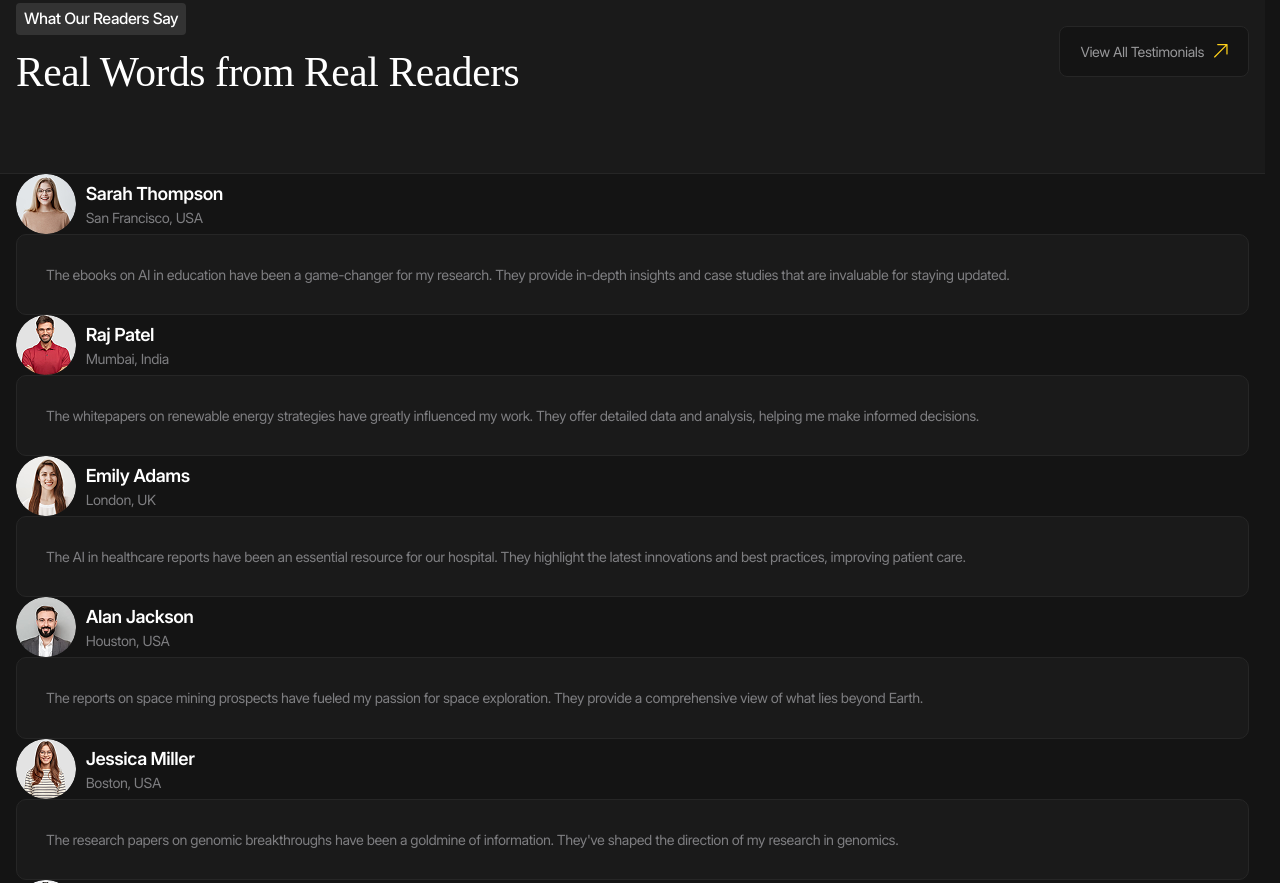
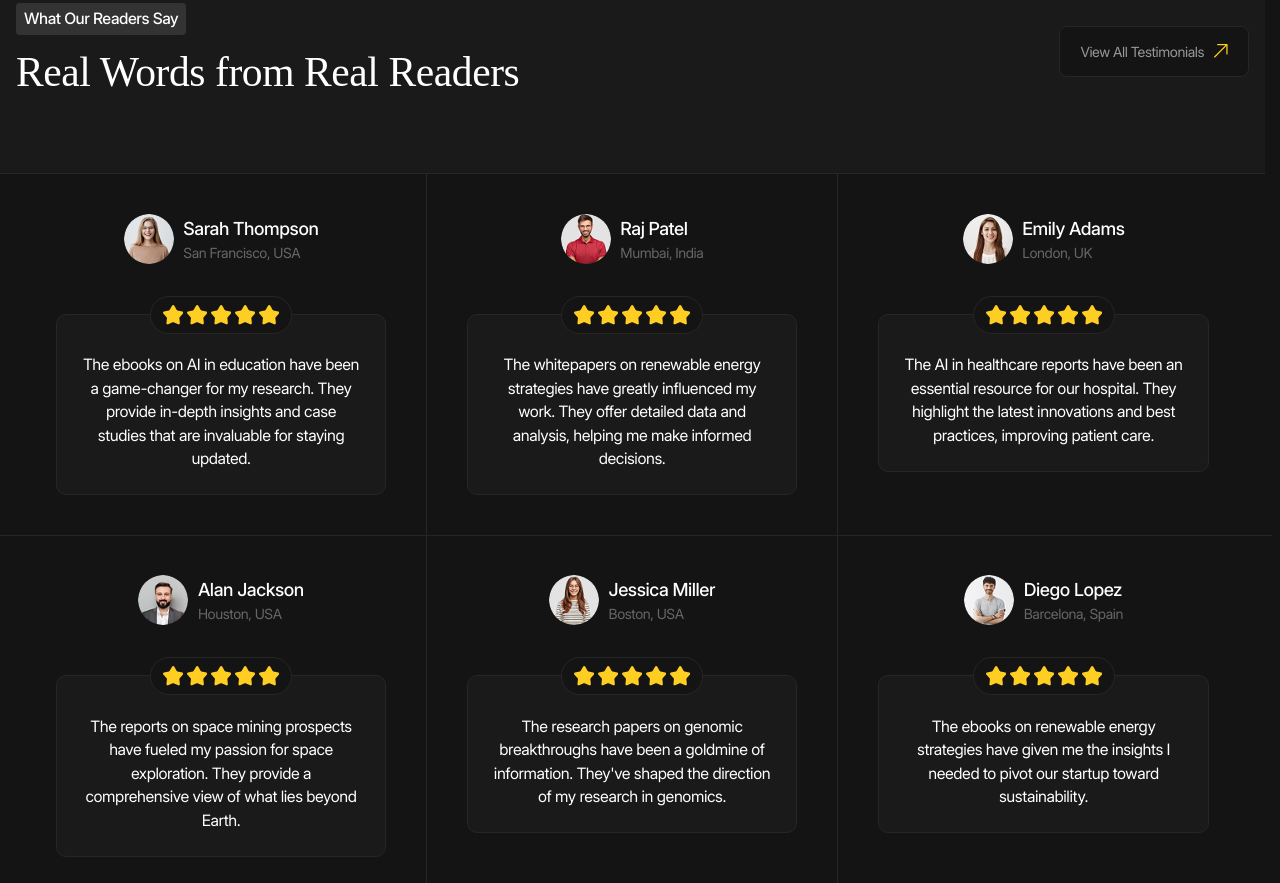
Before and after one commit to NikCerny/future-tech, a website with bundled scripts: page index.html in a window 1280 px wide. Shown: the part 4830-5713 px from the top of the page. Built offline with nearby package versions, Linux system fonts and the light colour scheme; files whose address does not match are found by name.

Commit message:
add reviews styles

```diff
--- a/index.html
+++ b/index.html
@@ -1249,11 +1249,13 @@
                 Unlock Valuable Knowledge with FutureTech's Resources
               </h2>
             </div>
-            <a href="#" class="section__link button"
-              ><span class="icon icon--yellow-arrow"
-                >View All Resources</span
-              ></a
-            >
+            <div class="section__actions">
+              <a href="#" class="section__link button"
+                ><span class="icon icon--yellow-arrow"
+                  >View All Resources</span
+                ></a
+              >
+            </div>
           </div>
         </header>
         <div class="section__body">
--- /dev/null
+++ b/styles/blocks/_border-grid.scss
@@ -0,0 +1,39 @@
+@use '../helpers/' as *;
+
+.border-grid {
+    display: grid;
+    @include tablet-above {
+        grid-template-columns: repeat(3,1fr);
+    }
+
+
+    &__item {
+        padding-block: fluid-to-laptop(60,80);
+        position: relative;
+        @include laptop {
+            padding-block: fluid-to-laptop(40,60);
+        }
+
+        @include tablet-above {
+
+            padding-inline: fluid-to-laptop(40,50);
+
+            &:not(:nth-child(3n)){
+                border-right: var(--border);
+            }
+            &:nth-child(3n + 2):nth-child(n + 5)::before {
+                content: '';
+                position: absolute;
+                top: 0;
+                left: calc(50% - 50vw);
+                right: calc(50% - 50vw);
+                border-top: var(--border);
+            }
+        }
+        @include mobile {
+            &:not(:last-child){
+                border-bottom: var(--border);
+            }
+        }
+    }
+}
--- /dev/null
+++ b/styles/blocks/_rating-view.scss
@@ -0,0 +1,24 @@
+@use '../helpers/' as *;
+
+.rating-view {
+    @include flex-center(true);
+    border: var(--border);
+    background-color: var(--color-dark);
+    padding: fluid-to-laptop(8,10) fluid-to-laptop(12,16);
+    column-gap: fluid-to-laptop(4,7);
+    border-radius: rem(100);
+
+    &__star {
+        --size: #{rem(24)};
+        @include square(var(--size));
+        background-image: url('/icons/star.svg');
+        background-repeat: no-repeat;
+        background-size: cover;
+        &.is-active {
+            background-image: url('/icons/star-yellow.svg');
+        }
+        @include laptop {
+            --size: #{rem(20)};
+        }
+    }
+}
--- /dev/null
+++ b/styles/blocks/_review-card.scss
@@ -0,0 +1,45 @@
+@use '../helpers/' as *;
+
+.review-card {
+    display: flex;
+    flex-direction: column;
+    align-items: center;
+    row-gap: fluid-to-laptop(50,60);
+
+    &__body {
+        position: relative;
+        padding: fluid-to-laptop(24,30);
+        padding-top: fluid-to-laptop(40,50);
+        @include laptop {
+            padding: fluid(20,24);
+            padding-top: fluid(30,40);
+        }
+    }
+    &__rating-view {
+        position: absolute;
+        top: 0;
+        left: 50%;
+        translate: -50% -50%;
+    }
+
+    &__description {
+        color: var(--color-white);
+        text-align: center;
+        font-size: fluid-to-laptop(16,18);
+        @include laptop {
+            font-size: fluid(14,16);
+        }
+    }
+
+    &__author {
+        .person-card__image {
+            width: fluid-to-laptop(50,60);
+        }
+        .person-card__name {
+            font-weight: 500;
+        }
+        .person-card__department {
+            color: var(--color-dark-40);
+        }
+    }
+}
--- a/styles/blocks/_section.scss
+++ b/styles/blocks/_section.scss
@@ -24,4 +24,9 @@
     &__subtitle {
         margin-bottom: fluid-to-laptop(10,16);
     }
+
+    &__actions {
+        display: flex;
+        flex-direction: column;
+    }
 }
--- a/styles/main.scss
+++ b/styles/main.scss
@@ -30,9 +30,9 @@
 @use 'blocks/blog-actions';
 @use 'blocks/blog-card';
 @use 'blocks/downloads';
-
-
-
+@use 'blocks/border-grid';
+@use 'blocks/review-card';
+@use 'blocks/rating-view';
 
 
 @use 'utils'; // important AS LAST for style weight
```
Also changed, not shown: icons/star-yellow.svg (added), icons/star.svg (added), styles/main.css.
